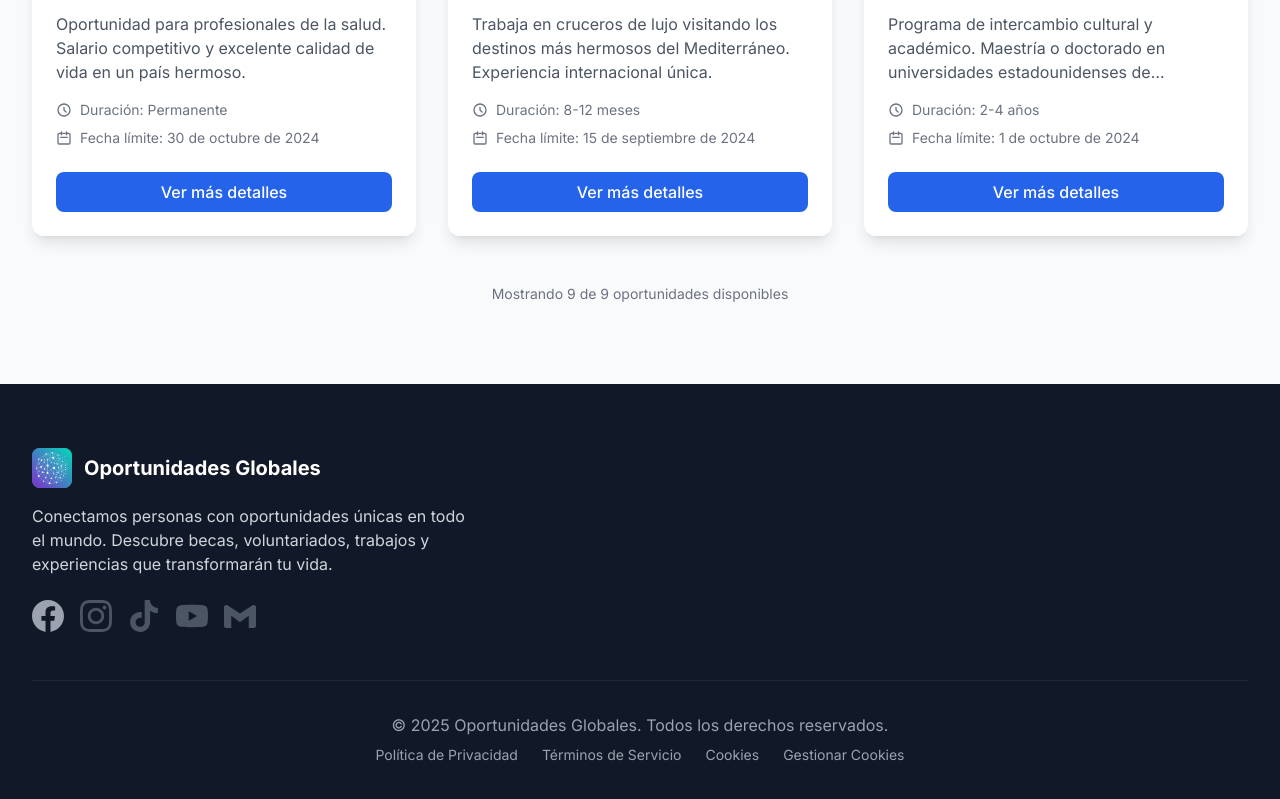
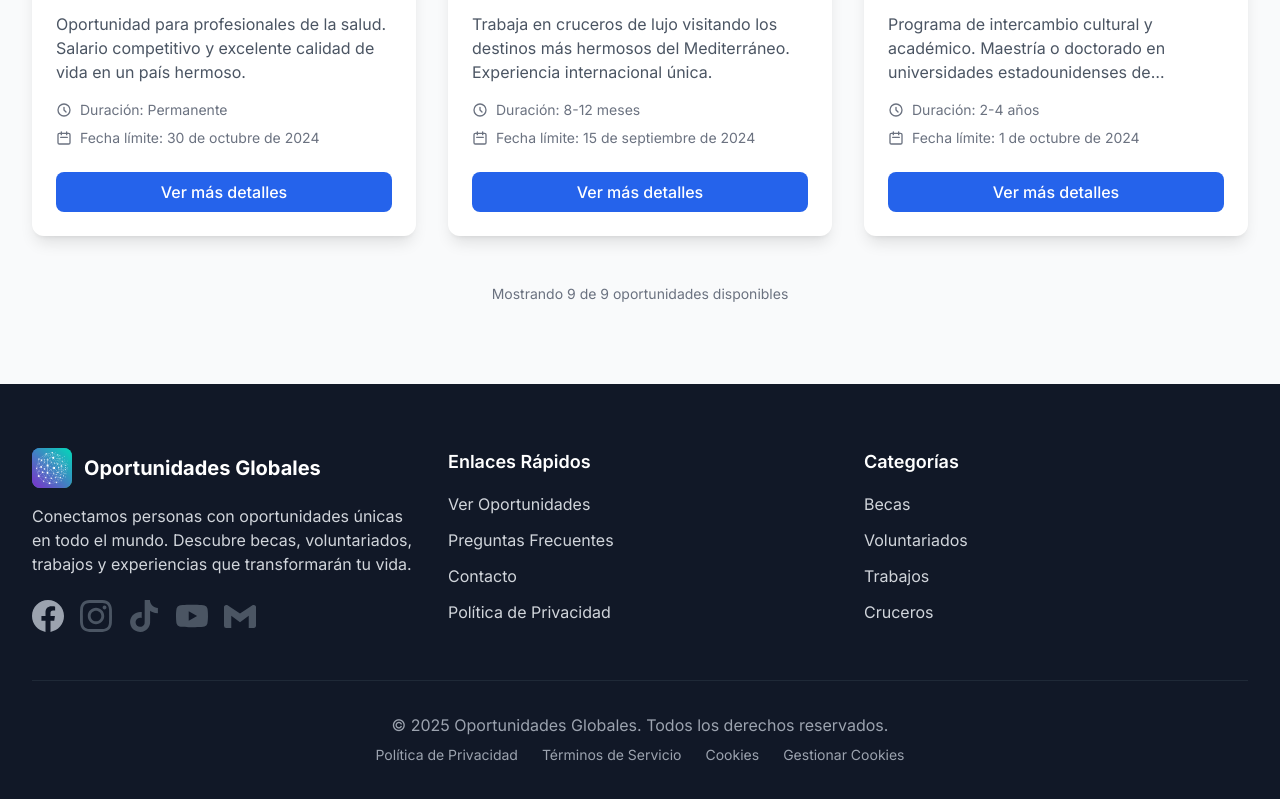
Before and after one commit to Oportunidades-Globales/oportunidades-globales, a React (Create React App) app: page / in a window 1280 px wide. Shown: the part 2540-3339 px from the top of the page. Built offline with nearby package versions, Linux system fonts and the light colour scheme.

Commit message:
Reorganize footer layout with quick links and categories sections

```diff
--- a/src/components/Footer.jsx
+++ b/src/components/Footer.jsx
@@ -6,9 +6,9 @@ const Footer = () => {
   return (
     <footer className="bg-gray-900 text-white">
       <div className="max-w-7xl mx-auto px-4 sm:px-6 lg:px-8 py-16">
-        <div className="grid grid-cols-1 md:grid-cols-2 gap-8">
+        <div className="grid grid-cols-1 md:grid-cols-3 gap-8">
           {/* Logo y descripción */}
-          <div>
+          <div className="md:col-span-1">
             <div className="flex items-center space-x-3 mb-4">
               <div className="w-10 h-10 bg-gradient-to-br from-primary-500 to-secondary-500 rounded-lg flex items-center justify-center overflow-hidden">
                 <img
@@ -42,7 +42,83 @@ const Footer = () => {
             </div>
           </div>
 
+          {/* Enlaces rápidos */}
+          <div className="md:col-span-1">
+            <h4 className="text-lg font-semibold mb-4">Enlaces Rápidos</h4>
+            <ul className="space-y-3">
+              <li>
+                <button
+                  onClick={() => window.location.href = '/#oportunidades'}
+                  className="text-gray-300 hover:text-white transition-colors duration-200 cursor-pointer"
+                >
+                  Ver Oportunidades
+                </button>
+              </li>
+              <li>
+                <button
+                  onClick={() => window.location.href = '/#preguntas-frecuentes'}
+                  className="text-gray-300 hover:text-white transition-colors duration-200 cursor-pointer"
+                >
+                  Preguntas Frecuentes
+                </button>
+              </li>
+              <li>
+                <button
+                  onClick={() => window.location.href = '/#contacto'}
+                  className="text-gray-300 hover:text-white transition-colors duration-200 cursor-pointer"
+                >
+                  Contacto
+                </button>
+              </li>
+              <li>
+                <button
+                  onClick={() => window.location.href = '/politica-privacidad'}
+                  className="text-gray-300 hover:text-white transition-colors duration-200 cursor-pointer"
+                >
+                  Política de Privacidad
+                </button>
+              </li>
+            </ul>
+          </div>
 
+          {/* Categorías */}
+          <div className="md:col-span-1">
+            <h4 className="text-lg font-semibold mb-4">Categorías</h4>
+            <ul className="space-y-3">
+              <li>
+                <button
+                  onClick={() => window.location.href = '/?categoria=becas'}
+                  className="text-gray-300 hover:text-white transition-colors duration-200 cursor-pointer"
+                >
+                  Becas
+                </button>
+              </li>
+              <li>
+                <button
+                  onClick={() => window.location.href = '/?categoria=voluntariados'}
+                  className="text-gray-300 hover:text-white transition-colors duration-200 cursor-pointer"
+                >
+                  Voluntariados
+                </button>
+              </li>
+              <li>
+                <button
+                  onClick={() => window.location.href = '/?categoria=trabajos'}
+                  className="text-gray-300 hover:text-white transition-colors duration-200 cursor-pointer"
+                >
+                  Trabajos
+                </button>
+              </li>
+              <li>
+                <button
+                  onClick={() => window.location.href = '/?categoria=cruceros'}
+                  className="text-gray-300 hover:text-white transition-colors duration-200 cursor-pointer"
+                >
+                  Cruceros
+                </button>
+              </li>
+            </ul>
+          </div>
         </div>
 
 
```
